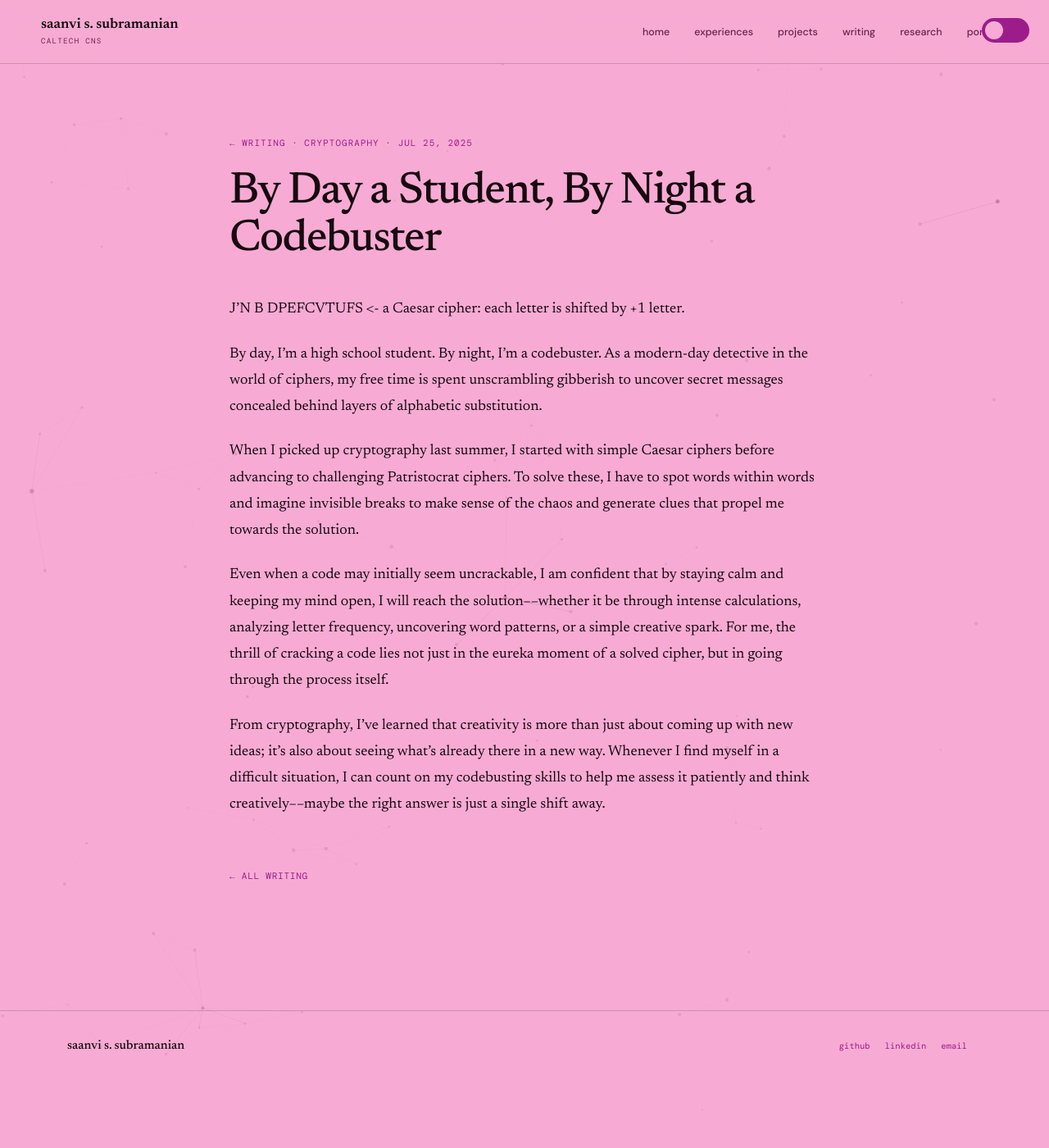
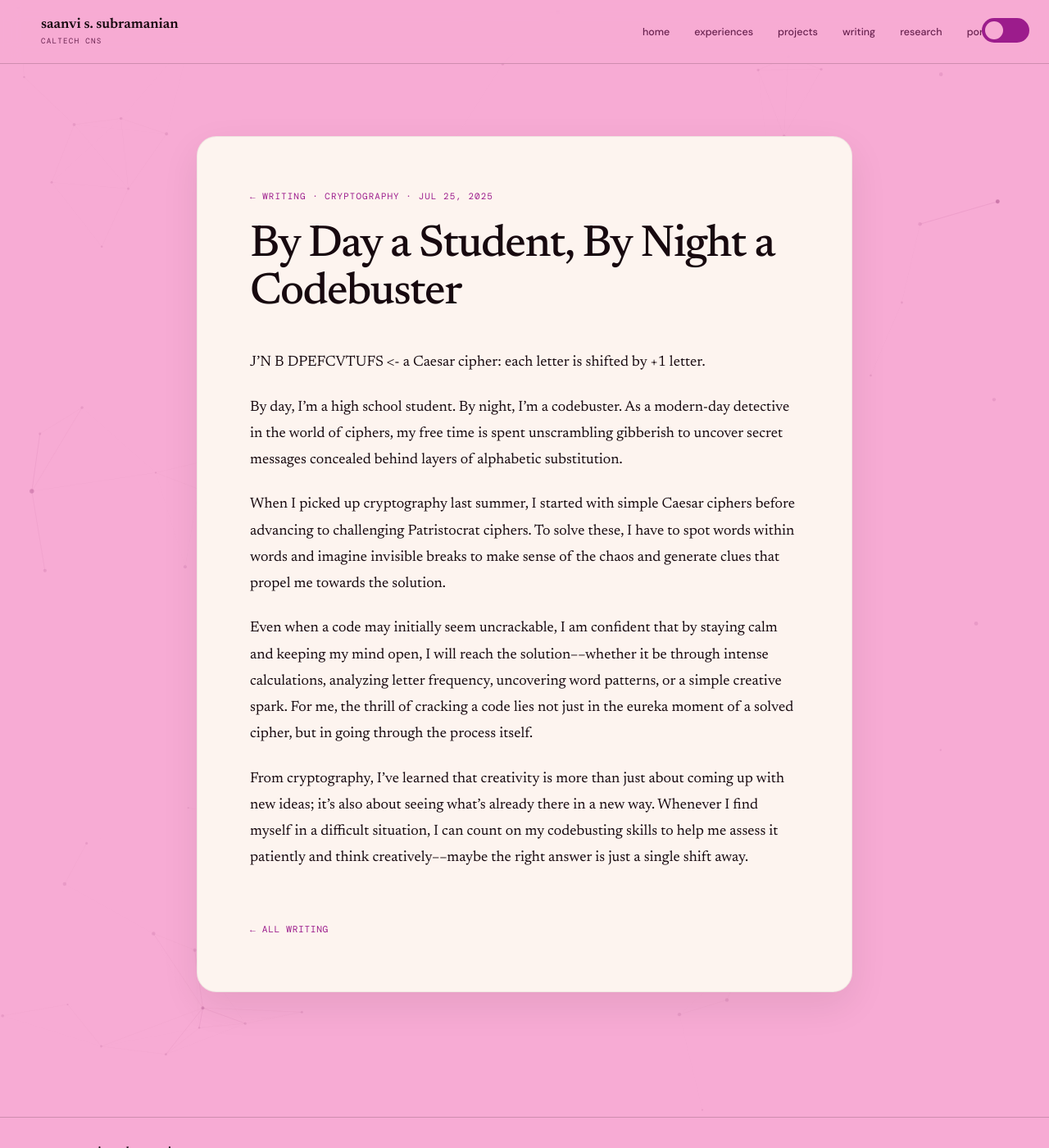
Before and after one commit to saanviiyer/saanviiyer.github.io, a Jekyll site: the page built from _posts/2025-07-25-maybe-the-right-answer-is-one-shift-away.md, in a window 1280 px wide and 1400 px high. Shown: the whole window at 82% size. Built offline with Jekyll 4.4.1, drawn with Linux system fonts in a browser that asks for light colours; some web fonts are replaced.

Commit message:
Set the blog article on a rounded pink-beige reading card

```diff
--- a/assets/css/style.css
+++ b/assets/css/style.css
@@ -7,6 +7,8 @@
   --accent-soft: rgba(156, 28, 140, 0.16);
   --blue: #9c1c8c;
   --border: rgba(23, 9, 15, 0.18);
+  --read-card: #fdf4ef;
+  --read-card-edge: rgba(23, 9, 15, 0.06);
   --nav-bg: rgba(247, 171, 212, 0.82);
   --neuron-rgb: 124, 22, 92;
   --glitch-rgb: 156, 28, 140;
@@ -29,6 +31,8 @@
   --accent-soft: rgba(255, 134, 207, 0.18);
   --blue: #ff86cf;
   --border: rgba(246, 171, 212, 0.20);
+  --read-card: #18121a;
+  --read-card-edge: rgba(246, 171, 212, 0.12);
   --nav-bg: rgba(0, 0, 0, 0.72);
   --neuron-rgb: 255, 130, 200;
   --glitch-rgb: 255, 134, 207;
@@ -553,7 +557,15 @@ nav {
 .post-list-archive .post-card h3 { font-size: 1.18rem; }
 
 /* Research post, centered reading column (Goodfire-style) */
-.research-post { max-width: 720px; margin: 0 auto; }
+.research-post {
+  max-width: 800px;
+  margin: 0 auto;
+  background: var(--read-card);
+  border: 1px solid var(--read-card-edge);
+  border-radius: 24px;
+  padding: clamp(28px, 5vw, 66px);
+  box-shadow: 0 16px 46px rgba(23, 9, 15, 0.08);
+}
 .rp-head { margin-bottom: 40px; }
 .rp-eyebrow { font-family: var(--mono); font-size: 0.68rem; letter-spacing: 0.1em; text-transform: uppercase; color: var(--accent); margin: 0 0 22px; }
 .rp-eyebrow a { color: var(--accent); text-decoration: none; }
```
